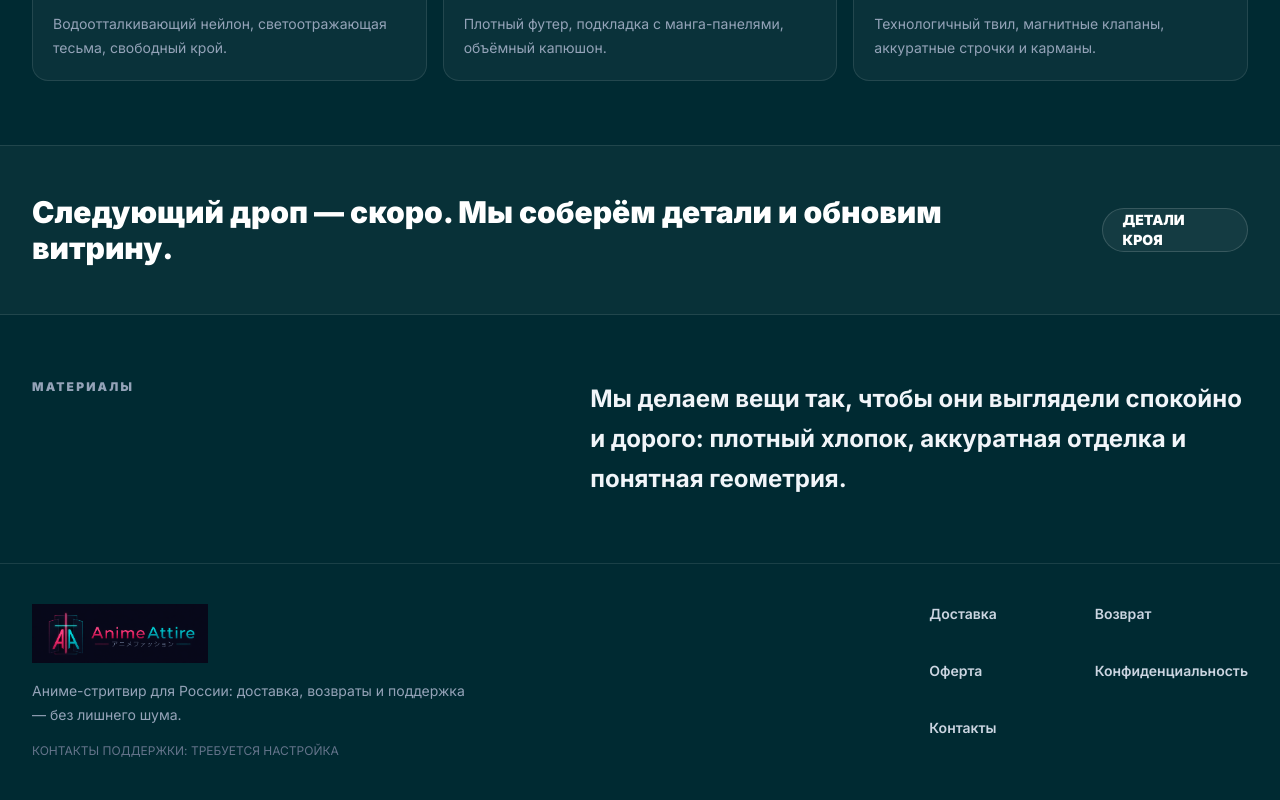
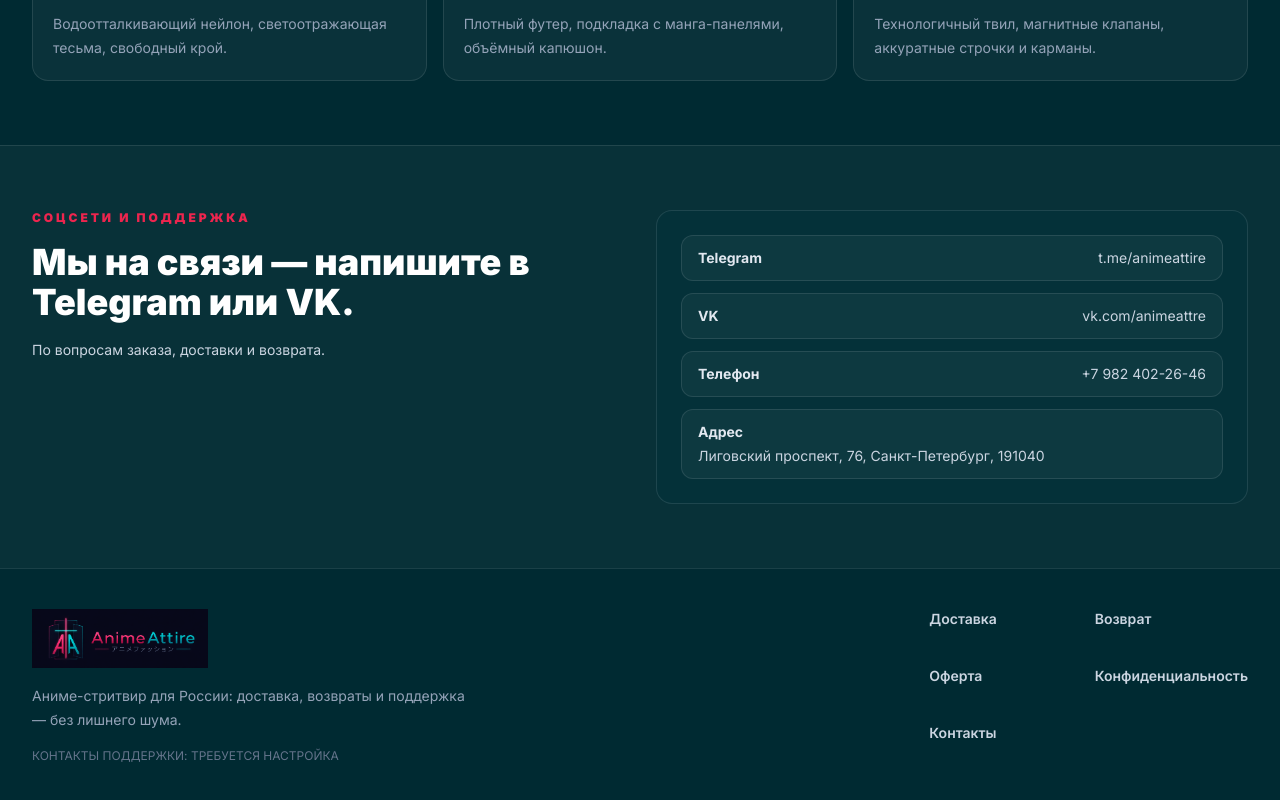
Before and after one commit to Zeronez/cloth_web_site, a Next.js app in the folder frontend/: page / in a window 1280 px wide. Shown: the part 1104-1904 px from the top of the page. Built offline with nearby package versions, Linux system fonts and the light colour scheme; no server answers.

Commit message:
Replace lookbook/craft with social links

```diff
--- a/frontend/components/contacts/contact-page.tsx
+++ b/frontend/components/contacts/contact-page.tsx
@@ -18,6 +18,14 @@ const initialFormState: ContactFormState = {
   topic: "other",
   order_number: "",
   message: ""
+};
+
+const supportDefaults = {
+  telegram: "https://t.me/animeattire",
+  vk: "https://vk.com/animeattre",
+  phone: "+7 982 402-26-46",
+  phoneHref: "tel:+79824022646",
+  address: "Лиговский проспект, 76, Санкт-Петербург, 191040"
 };
 
 type TopicOption = {
@@ -45,8 +53,12 @@ export function ContactPage() {
   const [isSubmitting, setIsSubmitting] = useState(false);
 
   const supportEmail = process.env.NEXT_PUBLIC_SUPPORT_EMAIL ?? "";
-  const supportPhone = process.env.NEXT_PUBLIC_SUPPORT_PHONE ?? "";
-  const supportTelegram = process.env.NEXT_PUBLIC_SUPPORT_TELEGRAM ?? "";
+  const supportPhone = process.env.NEXT_PUBLIC_SUPPORT_PHONE ?? supportDefaults.phone;
+  const supportTelegram =
+    process.env.NEXT_PUBLIC_SUPPORT_TELEGRAM ?? supportDefaults.telegram;
+  const supportVk = process.env.NEXT_PUBLIC_SUPPORT_VK ?? supportDefaults.vk;
+  const supportAddress =
+    process.env.NEXT_PUBLIC_SUPPORT_ADDRESS ?? supportDefaults.address;
 
   const topicOptions = useMemo<TopicOption[]>(
     () => [
@@ -277,6 +289,8 @@ export function ContactPage() {
                   {supportEmail ? <li>Email: {supportEmail}</li> : null}
                   {supportPhone ? <li>Телефон: {supportPhone}</li> : null}
                   {supportTelegram ? <li>Telegram: {supportTelegram}</li> : null}
+                  {supportVk ? <li>VK: {supportVk}</li> : null}
+                  {supportAddress ? <li>Адрес: {supportAddress}</li> : null}
                 </ul>
               ) : (
                 <p className="mt-3 text-sm leading-7 text-slate-300">
--- a/frontend/components/header.tsx
+++ b/frontend/components/header.tsx
@@ -8,8 +8,7 @@ import { useUserStore } from "../stores/user-store";
 
 const navigationItems = [
   { label: "Каталог", href: "/catalog" },
-  { label: "Лукбук", href: "/#lookbook" },
-  { label: "Крой", href: "/#craft" }
+  { label: "Контакты", href: "/contacts" }
 ];
 
 export function Header() {
--- a/frontend/components/home/animeattire-home.tsx
+++ b/frontend/components/home/animeattire-home.tsx
@@ -32,6 +32,14 @@ const featureDrops = [
 const motionUp = {
   hidden: { opacity: 0, y: 28 },
   visible: { opacity: 1, y: 0 }
+};
+
+const support = {
+  telegram: "https://t.me/animeattire",
+  vk: "https://vk.com/animeattre",
+  phoneDisplay: "+7 982 402-26-46",
+  phoneHref: "tel:+79824022646",
+  address: "Лиговский проспект, 76, Санкт-Петербург, 191040"
 };
 
 export function AnimeAttireHome() {
@@ -144,8 +152,8 @@ export function AnimeAttireHome() {
               </h2>
             </div>
             <p className="max-w-md text-sm leading-6 text-slate-400">
-              Минимум шума — максимум формы. Собрали три позиции, которые проще всего
-              стилизовать под город.
+              Минимум шума — максимум формы. Собрали три позиции, которые проще
+              всего стилизовать под город.
             </p>
           </div>
 
@@ -171,32 +179,51 @@ export function AnimeAttireHome() {
         </div>
       </section>
 
-      <section
-        id="lookbook"
-        className="border-y border-white/10 bg-white/[0.03] px-4 py-12 sm:px-6 lg:px-8"
-      >
-        <div className="mx-auto flex max-w-7xl flex-col gap-4 md:flex-row md:items-center md:justify-between">
-          <h2 className="text-2xl font-black sm:text-3xl">
-            Следующий дроп — скоро. Мы соберём детали и обновим витрину.
-          </h2>
-          <a
-            href="#craft"
-            className="grid h-11 w-full place-items-center rounded-full border border-white/15 bg-white/5 px-5 text-sm font-black uppercase text-white transition hover:border-white/30 hover:bg-white/10 sm:w-auto"
-          >
-            Детали кроя
-          </a>
-        </div>
-      </section>
+      <section className="border-t border-white/10 bg-white/[0.03] px-4 py-16 sm:px-6 lg:px-8">
+        <div className="mx-auto grid max-w-7xl gap-8 md:grid-cols-[minmax(0,1fr)_minmax(0,1fr)]">
+          <div>
+            <p className="text-xs font-black uppercase tracking-[0.24em] text-neon-teal">
+              Соцсети и поддержка
+            </p>
+            <h2 className="mt-4 text-3xl font-black leading-tight sm:text-4xl">
+              Мы на связи — напишите в Telegram или VK.
+            </h2>
+            <p className="mt-4 max-w-xl text-sm leading-6 text-slate-300">
+              По вопросам заказа, доставки и возврата.
+            </p>
+          </div>
 
-      <section id="craft" className="px-4 py-16 sm:px-6 lg:px-8">
-        <div className="mx-auto grid max-w-7xl gap-8 md:grid-cols-[0.8fr_1fr]">
-          <p className="text-xs font-black uppercase tracking-[0.18em] text-slate-400">
-            Материалы
-          </p>
-          <p className="text-2xl font-bold leading-10 text-slate-100">
-            Мы делаем вещи так, чтобы они выглядели спокойно и дорого: плотный хлопок,
-            аккуратная отделка и понятная геометрия.
-          </p>
+          <div className="grid gap-3 rounded-2xl border border-white/10 bg-ink-900/40 p-6 text-sm text-slate-200">
+            <a
+              className="flex items-center justify-between rounded-xl border border-white/10 bg-white/[0.04] px-4 py-3 transition hover:border-white/20 hover:bg-white/[0.06]"
+              href={support.telegram}
+              rel="noreferrer"
+              target="_blank"
+            >
+              <span className="font-bold">Telegram</span>
+              <span className="text-slate-300">t.me/animeattire</span>
+            </a>
+            <a
+              className="flex items-center justify-between rounded-xl border border-white/10 bg-white/[0.04] px-4 py-3 transition hover:border-white/20 hover:bg-white/[0.06]"
+              href={support.vk}
+              rel="noreferrer"
+              target="_blank"
+            >
+              <span className="font-bold">VK</span>
+              <span className="text-slate-300">vk.com/animeattre</span>
+            </a>
+            <a
+              className="flex items-center justify-between rounded-xl border border-white/10 bg-white/[0.04] px-4 py-3 transition hover:border-white/20 hover:bg-white/[0.06]"
+              href={support.phoneHref}
+            >
+              <span className="font-bold">Телефон</span>
+              <span className="text-slate-300">{support.phoneDisplay}</span>
+            </a>
+            <div className="rounded-xl border border-white/10 bg-white/[0.04] px-4 py-3">
+              <div className="font-bold">Адрес</div>
+              <div className="mt-1 text-slate-300">{support.address}</div>
+            </div>
+          </div>
         </div>
       </section>
     </main>
```
Also changed, not shown: 1 other file (tests, documents, lock files or other folders).
